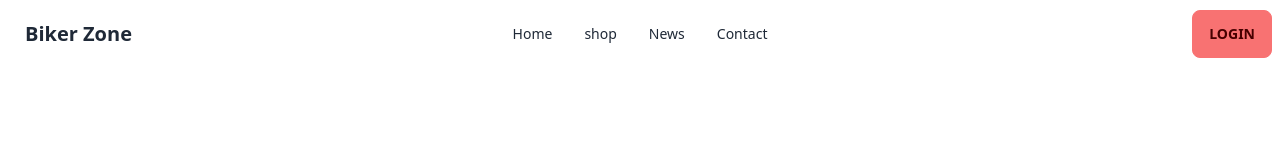
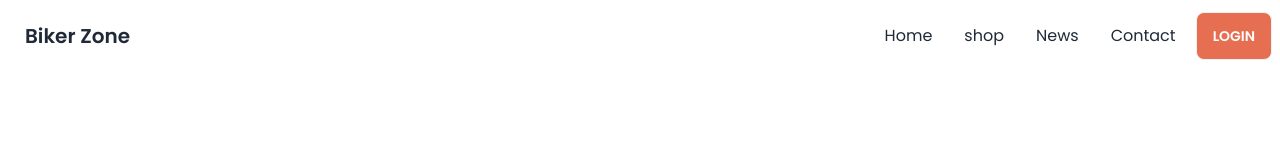
Before and after one commit to rakibulislam15/biker-zone, a plain HTML site: page index.html in a window 1280 px wide. Drawn offline with nearby package versions, Linux system fonts and the light colour scheme.

Commit message:
commit first

```diff
--- a/index.html
+++ b/index.html
@@ -7,15 +7,37 @@
     <title>Biker Zone</title>
     <link href="https://cdn.jsdelivr.net/npm/daisyui@3.7.7/dist/full.css" rel="stylesheet" type="text/css" />
     <script src="https://cdn.tailwindcss.com"></script>
+    <!-- font -->
+    <link rel="preconnect" href="https://fonts.googleapis.com">
+    <link rel="preconnect" href="https://fonts.gstatic.com" crossorigin>
+    <link href="https://fonts.googleapis.com/css2?family=Poppins:wght@400;600;700;800&display=swap" rel="stylesheet">
+    <!-- tailwinn styles -->
+    <script>
+        tailwind.config = {
+          theme: {
+            extend: {
+              colors: {
+                clifford: '#da373d',
+                'biker-btn': '#E76F51',
+              }
+            }
+          }
+        }
+      </script>
 
 
+    <style>
+        .font-poppis{
+            font-family: 'Poppins', sans-serif;
+        }
+    </style>
 </head>
 
-<body>
+<body class="font-poppis">
     <header>
         <nav>
             <div class="navbar bg-base-100">
-                <div class="navbar-start">
+                <div class="flex-1">
                     <div class="dropdown">
                         <label tabindex="0" class="btn btn-ghost lg:hidden">
                             <svg xmlns="http://www.w3.org/2000/svg" class="h-5 w-5" fill="none" viewBox="0 0 24 24"
@@ -25,7 +47,7 @@
                             </svg>
                         </label>
                         <ul tabindex="0"
-                            class="menu menu-sm dropdown-content mt-3 z-[1] p-2 shadow bg-base-100 rounded-box w-52">
+                            class="menu menu-sm text-base dropdown-content mt-3 z-[1] p-2 shadow bg-base-100 rounded-box w-52">
                             <li><a>Home</a></li>
                             <li><a>shop</a></li>
                             <li><a>News</a></li>
@@ -35,15 +57,15 @@
                     <a class="btn btn-ghost normal-case text-xl">Biker Zone</a>
                 </div>
                 <div class="navbar-center hidden lg:flex">
-                    <ul class="menu menu-horizontal px-1">
+                    <ul class="menu text-base menu-horizontal px-1">
                         <li><a>Home</a></li>
                         <li><a>shop</a></li>
                         <li><a>News</a></li>
                         <li><a>Contact</a></li>
                     </ul>
                 </div>
-                <div class="navbar-end">
-                    <a class="btn btn-error">Login</a>
+                <div class="">
+                    <a class="btn bg-biker-btn text-white">Login</a>
                 </div>
             </div>
         </nav>
```
